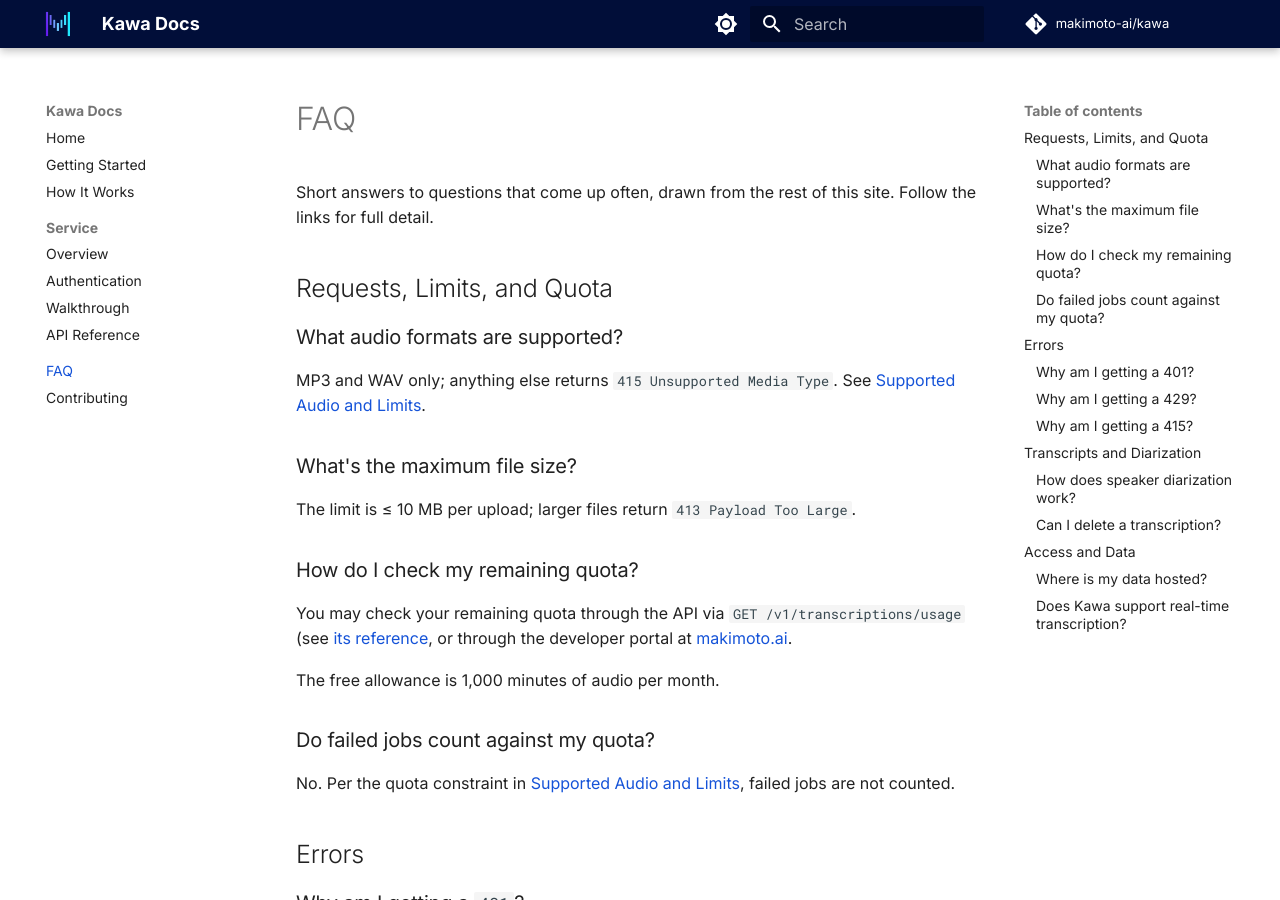
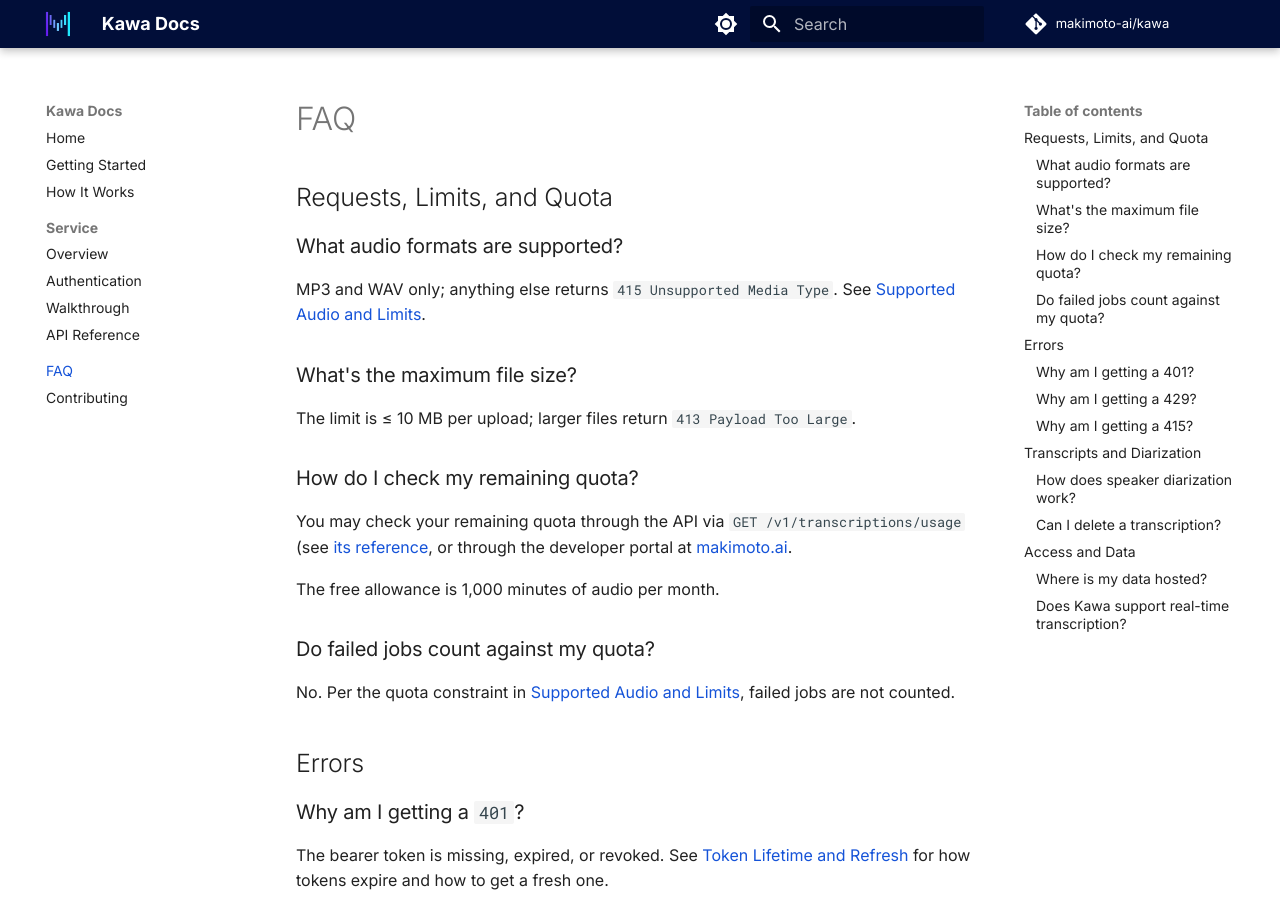
Before and after one commit to makimoto-ai/kawa, an MkDocs documentation site: the page built from docs/faq.md, in a window 1280 px wide and 900 px high. Built offline with MkDocs 1.6.1 and Material for MkDocs 9.7.7, drawn with Linux system fonts in a browser that asks for light colours; comment, search, counter and statistics services are not loaded.

Commit message:
docs: updated faq

```diff
--- a/docs/faq.md
+++ b/docs/faq.md
@@ -1,6 +1,4 @@
 # FAQ
-
-Short answers to questions that come up often, drawn from the rest of this site. Follow the links for full detail.
 
 ## Requests, Limits, and Quota
 
```
